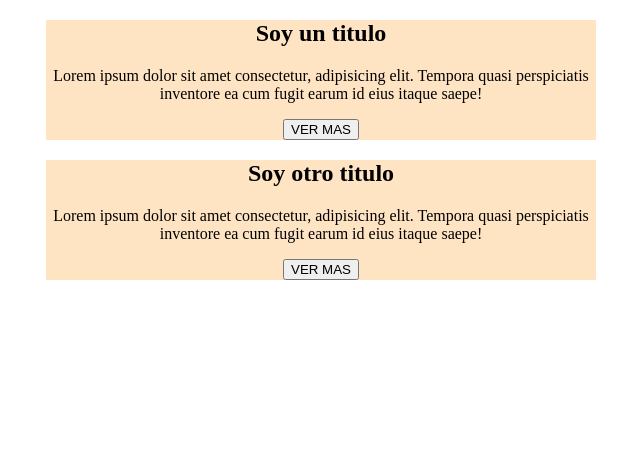
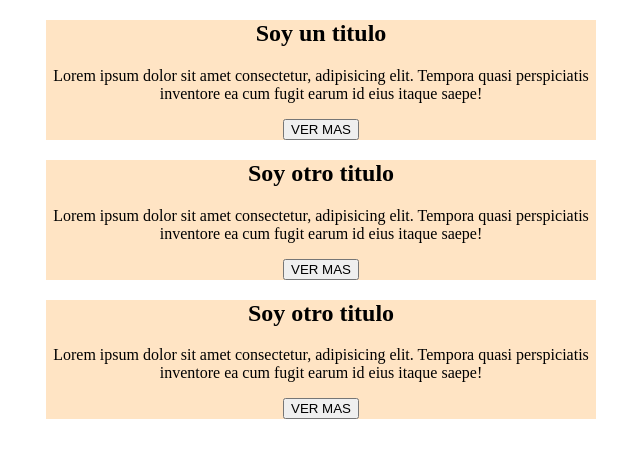
Before and after one commit to matuumdq/primer-repositorio, a plain HTML site: page index.html in a window 1280 px wide. Shown: the whole page, without its empty margins (319-959 px from the left). Drawn offline with Linux system fonts and the light colour scheme.

Commit message:
agregue un nuevo parrafo

```diff
--- a/index.html
+++ b/index.html
@@ -23,6 +23,12 @@
                     fugit earum id eius itaque saepe!</p>
                 <button>VER MAS</button>
         </div>
+        <div class="texto-centrado">
+            <h2>Soy otro titulo</h1>
+                <p>Lorem ipsum dolor sit amet consectetur, adipisicing elit. Tempora quasi perspiciatis inventore ea cum
+                    fugit earum id eius itaque saepe!</p>
+                <button>VER MAS</button>
+        </div>
     </main>
 </body>
 
```
